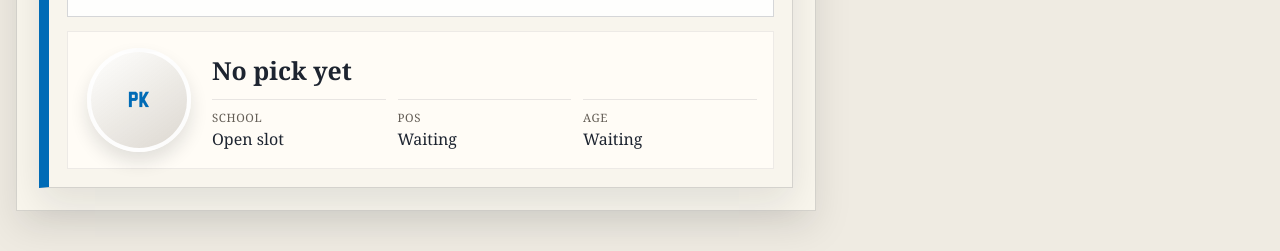
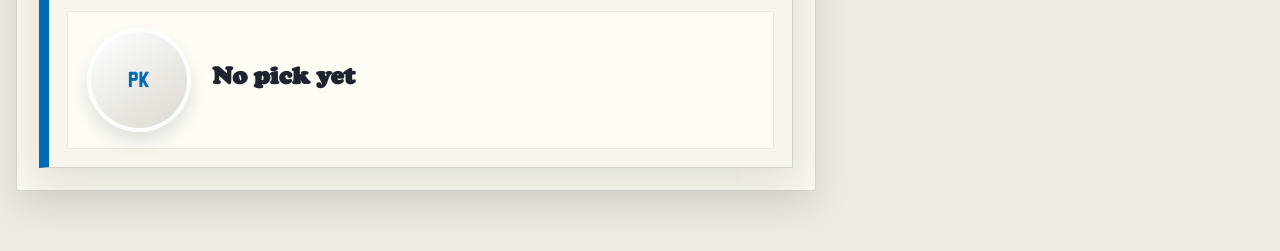
Before and after one commit to aopnba/build-your-top-5, a plain HTML site: page index.html in a window 1280 px wide. Shown: the part 1919-2170 px from the top of the page. Drawn offline with Linux system fonts and the light colour scheme.

Commit message:
Bundle Cooper Black webfont

```diff
--- a/app.js
+++ b/app.js
@@ -1,7 +1,9 @@
 const DATA_PATH = "./data/top5-data.json";
 const STORAGE_KEY = "build-your-top-5-board";
-const BODY_FONT = '"Cooper Black Local", "Cooper Black", Georgia, serif';
-const DISPLAY_FONT = '"Basketball", serif';
+const BODY_FONT_FAMILY = '"Cooper Black Web"';
+const DISPLAY_FONT_FAMILY = '"Basketball"';
+const BODY_FONT = `${BODY_FONT_FAMILY}, "Cooper Black", Georgia, serif`;
+const DISPLAY_FONT = `${DISPLAY_FONT_FAMILY}, serif`;
 
 const state = {
   data: null,
@@ -75,20 +77,7 @@ function makeInitials(name) {
 
 function playerMetaMarkup(player) {
   if (!player) {
-    return `
-      <div>
-        <dt>School</dt>
-        <dd>Open slot</dd>
-      </div>
-      <div>
-        <dt>Pos</dt>
-        <dd>Waiting</dd>
-      </div>
-      <div>
-        <dt>Age</dt>
-        <dd>Waiting</dd>
-      </div>
-    `;
+    return "";
   }
 
   return `
@@ -233,6 +222,7 @@ function renderBoard() {
     photoWrap.innerHTML = photoMarkup(player, team.primaryColor);
     playerName.textContent = player ? player.name : "No pick yet";
     playerMeta.innerHTML = playerMetaMarkup(player);
+    playerMeta.hidden = !player;
 
     clearButton.dataset.teamId = team.id;
     clearButton.hidden = !player;
@@ -393,6 +383,18 @@ async function loadImage(src) {
   return imageCache.get(src);
 }
 
+async function ensureExportFontsReady() {
+  if (!document.fonts?.load) {
+    return;
+  }
+
+  await Promise.all([
+    document.fonts.load(`24px ${BODY_FONT_FAMILY}`),
+    document.fonts.load(`24px ${DISPLAY_FONT_FAMILY}`),
+  ]);
+  await document.fonts.ready;
+}
+
 function drawRowPlaceholder(ctx, team, x, y, size, text) {
   ctx.fillStyle = "#e6dfd1";
   ctx.beginPath();
@@ -411,7 +413,7 @@ async function buildExportCanvas() {
   canvas.height = 1200;
   const ctx = canvas.getContext("2d");
 
-  await document.fonts.ready;
+  await ensureExportFontsReady();
   const background = await loadImage("assets/images/all-nba-background.jpg").catch(() => null);
   if (background) {
     coverImage(ctx, background, 0, 0, canvas.width, canvas.height);
--- a/styles.css
+++ b/styles.css
@@ -5,17 +5,18 @@
 }
 
 @font-face {
-  font-family: "Cooper Black Local";
-  src: local("Cooper Black");
+  font-family: "Cooper Black Web";
+  src:
+    url("assets/fonts/coopbl.ttf") format("truetype"),
+    local("Cooper Black");
+  font-style: normal;
+  font-weight: 400;
   font-display: swap;
 }
 
-/* The Cooper Black install on this machine is a legacy local font, so the site
-   uses the named local family unless a web-safe file is added later. */
-
 :root {
   --display-font: "Basketball", serif;
-  --body-font: "Cooper Black Local", "Cooper Black", Georgia, serif;
+  --body-font: "Cooper Black Web", "Cooper Black", Georgia, serif;
   --paper: rgba(249, 246, 238, 0.96);
   --paper-strong: rgba(255, 252, 246, 0.98);
   --ink: #1d2430;
```
Also changed, not shown: assets/fonts/coopbl.ttf (added).
